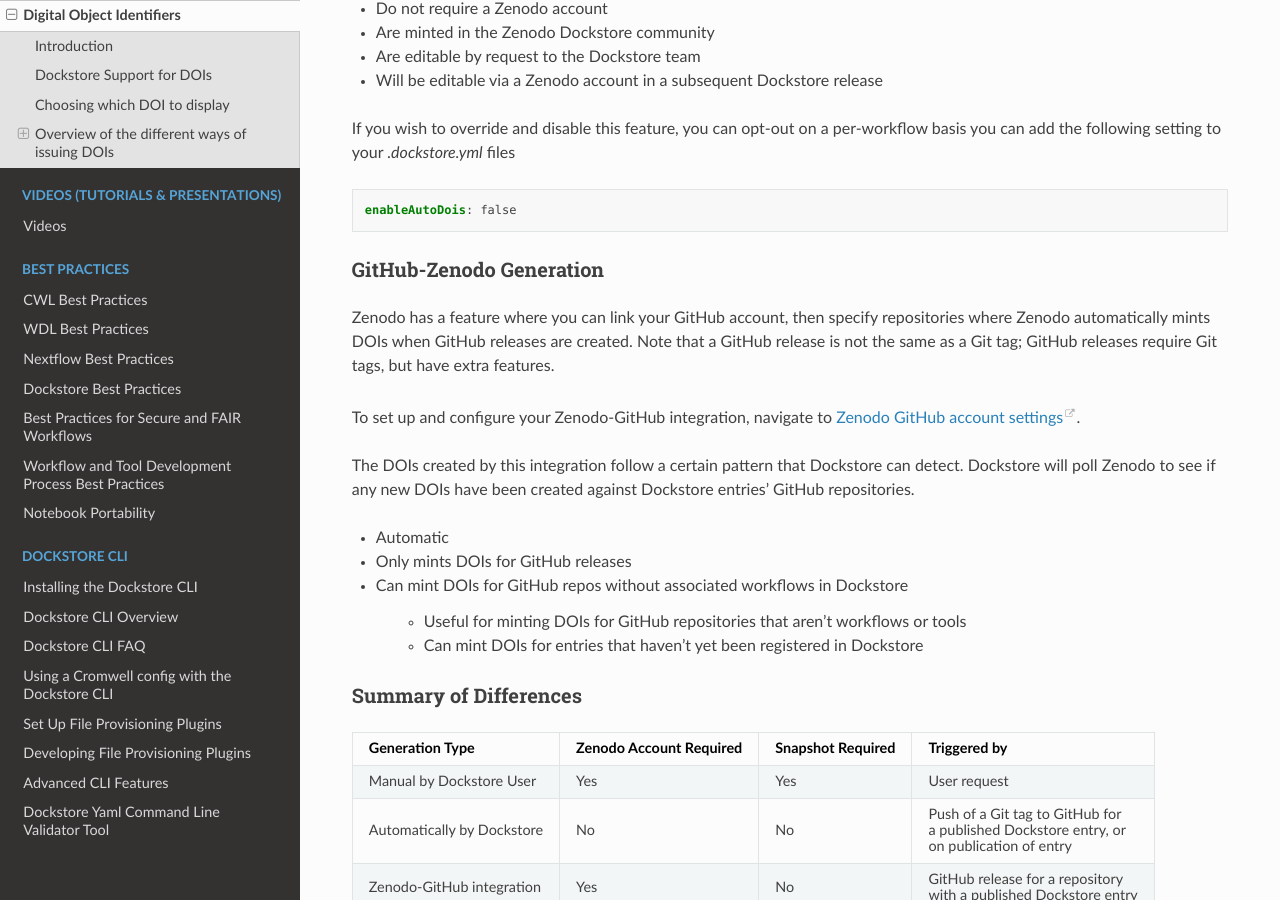
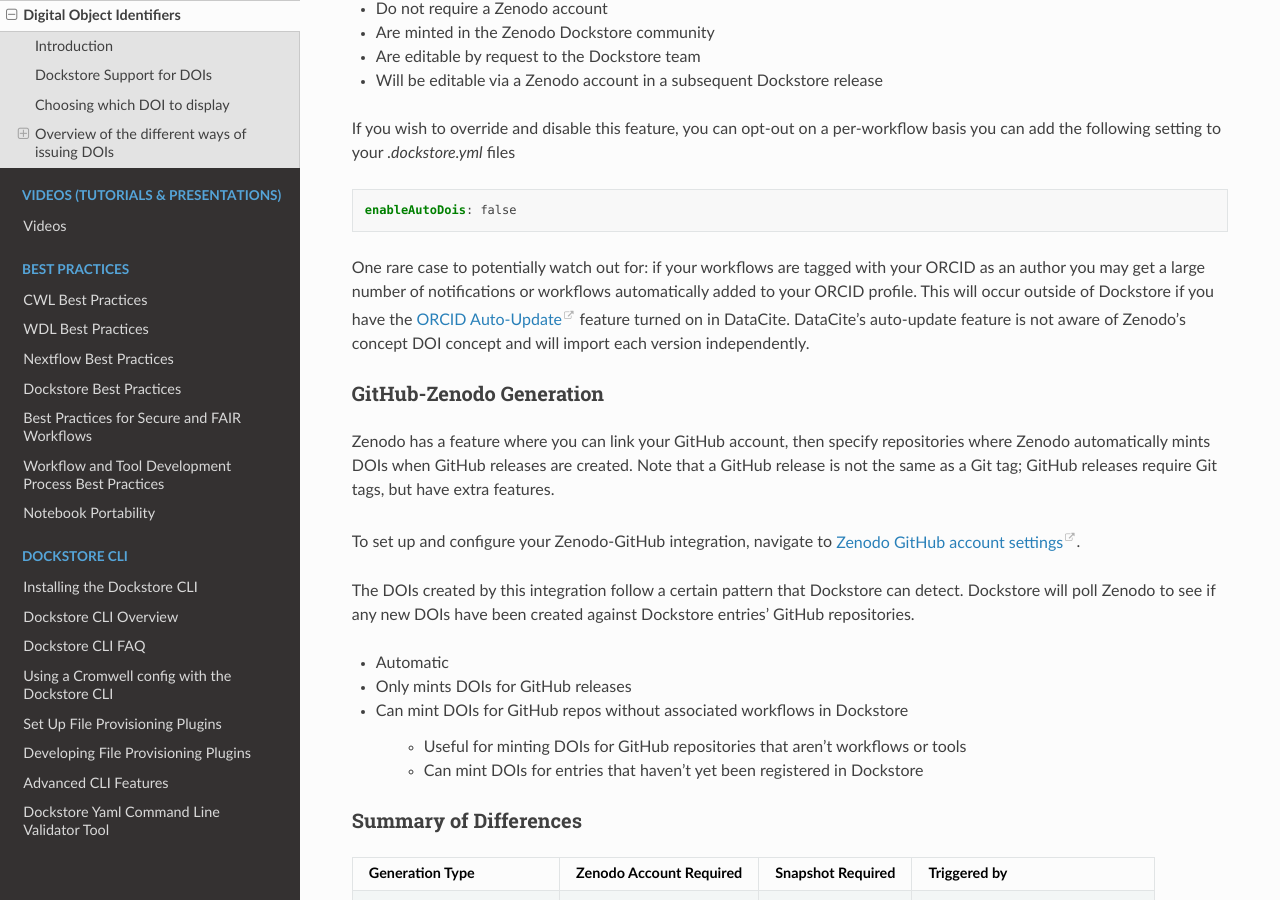
Before and after one commit to dockstore/dockstore-documentation, a Sphinx documentation site: the page built from docs/end-user-topics/dois.rst, in a window 1280 px wide and 900 px high, scrolled down 2525 px. Built offline with Sphinx 7.4.7 and the Read the Docs theme 3.1.0, drawn with Linux system fonts in a browser that asks for light colours; pages that are not in the unit, such as notebooks, are missing from menus.

Commit message:
add quick warning

```diff
--- a/docs/end-user-topics/dois.rst
+++ b/docs/end-user-topics/dois.rst
@@ -88,6 +88,12 @@
 
    enableAutoDois: false
 
+
+One rare case to potentially watch out for: if your workflows are tagged with your ORCID as an author
+you may get a large number of notifications or workflows automatically added to your ORCID profile.
+This will occur outside of Dockstore if you have the `ORCID Auto-Update <https://support.datacite.org/docs/datacite-and-orcid#2-orcid-auto-update>`__ feature turned on in DataCite.
+DataCite's auto-update feature is not aware of Zenodo's concept DOI concept and will import each version independently.
+
 GitHub-Zenodo Generation
 ~~~~~~~~~~~~~~~~~~~~~~~~
 
```
